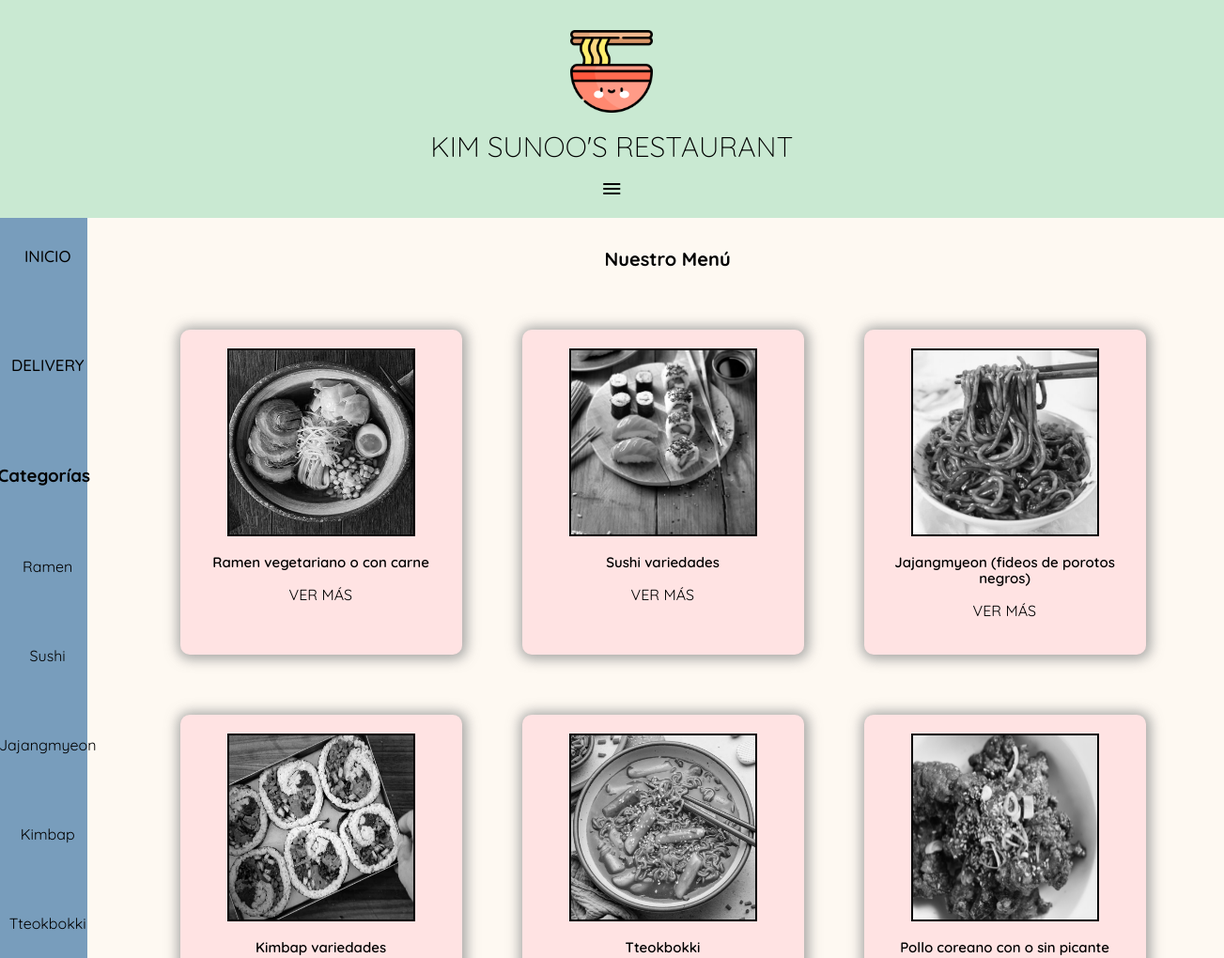
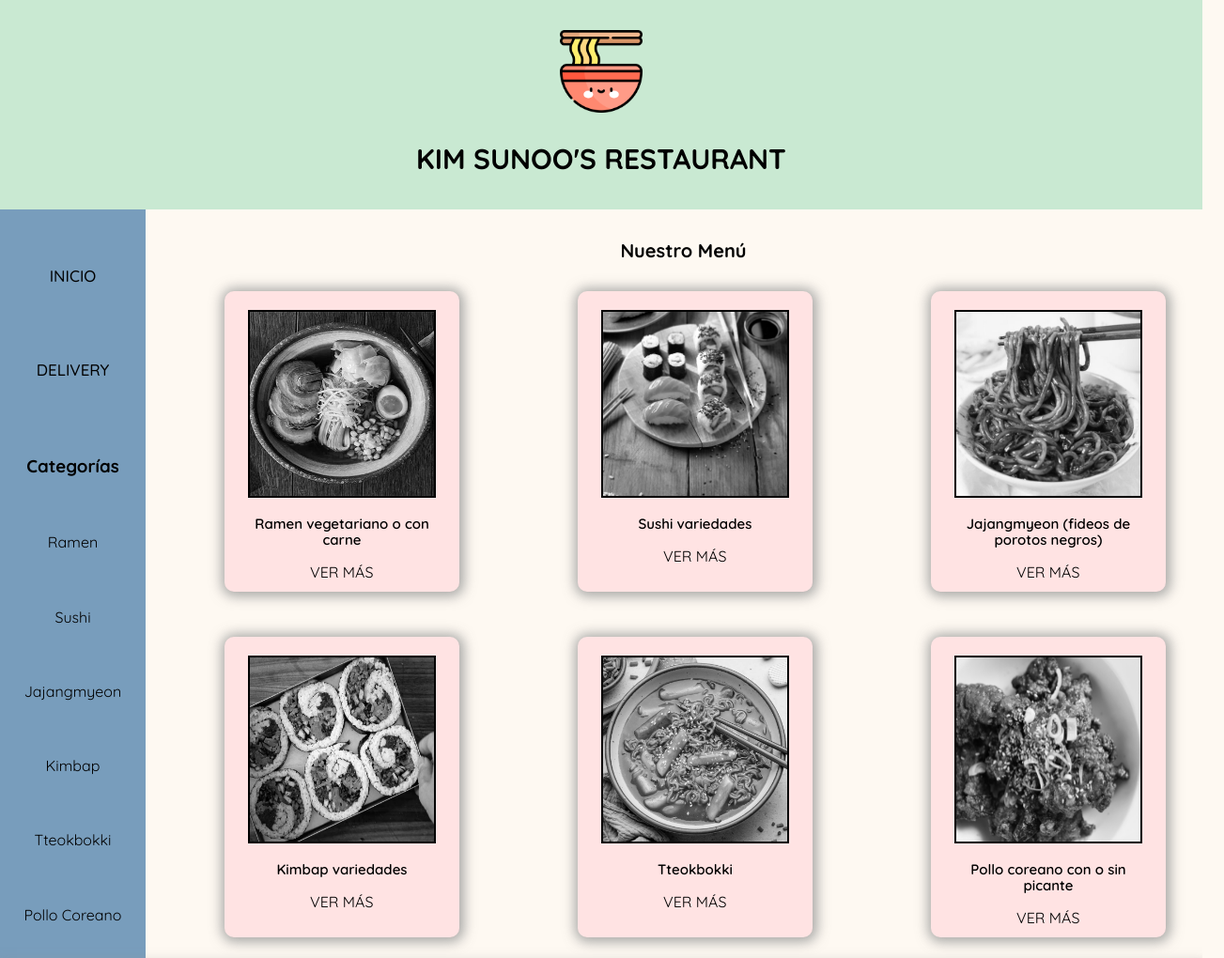
Before and after one commit to Mangellch/animacion_css, a plain HTML site: page index.html in a window 1280 px wide. Shown: the top 1020 px of the page at 94% size, 1303 px wide, since content can reach past the window. Drawn offline with nearby package versions, Linux system fonts and the light colour scheme.

Commit message:
ajustes finalizados

```diff
--- a/assets/css/style.css
+++ b/assets/css/style.css
@@ -28,23 +28,25 @@ html {
     font-weight: 600;
 }
 
+
 main {
     display: grid;
     grid-template-columns: 1fr;
     grid-template-areas:
         "header header"
-        "nav section"
+        "titulo titulo"
+        "section section"
         "footer footer";
     }
 
 /*header*/
 .logo {
     width: 5.5rem;
-    text-align: left;
 }
 
 .header {
-    text-align: center;
+    display: grid;
+    place-items: center;
     font-size: 10px;
     padding-top: 1rem;
     grid-area: header;
@@ -52,6 +54,7 @@ main {
 }
 
 .segundo__titulo {
+    grid-area: titulo;
     padding: 1rem;
     margin-right: 25px;
     font-size: 16px;
@@ -59,7 +62,7 @@ main {
 }
 
   /*nav*/
-  .nav {
+  nav {
     display: none;
     grid-area: nav;
   }
@@ -74,20 +77,16 @@ main {
   }
 
   .toggle_menu {
-    display: flex;
-    flex-direction: column;
+    display: block;
     cursor: pointer;
-    margin-top: 1rem;
+    margin-bottom: 1rem;
   }
 
 /*seccion cards*/
-
 .seccion__cards {
+    display: grid;
     grid-area: section;
-    margin-right: 35px;
-}
-  .cards {
-    grid-area: section;
+    place-items: center;
 }
 
 .card {
@@ -97,7 +96,7 @@ main {
     border-radius: 10px;
     padding: 20px;
     text-align: center;
-    margin-bottom: 15px;
+    margin-bottom: 20px;
     box-shadow: 1px 1px 13px 4px rgba(143, 143, 143, 0.77);
     }
 
@@ -128,8 +127,7 @@ main {
 }
 
 /*footer*/
-
-.footer {
+footer {
     grid-area: footer;
     padding: 15px;
     background-color: var(--verdePastel);
@@ -177,30 +175,32 @@ main {
 @media (min-width: 576px) {
     main {
         display: grid;
-        grid-template-columns: 1fr 2fr;
+        grid-template-columns: 1fr 1fr;
         grid-template-areas:
         "header header"
+        "nav titulo"
         "nav section"
         "footer footer";
-        margin-bottom: 1rem;
     }
 
     header {
-        grid-area: header;
         background-color: var(--verdePastel);
-        width: 100%; /* Ancho total de la pantalla */
-        padding: 1rem; /* Ajusta el padding para espaciar el contenido */
+        width: 100%;
+        padding: 1rem;
     }
 
-    .toggle_menu {
+    header .toggle_menu {
         display: none;
     }
 
      /* barra de navegación */
     .nav {
         display: flex;
-        justify-content: space-between;
+        flex-direction: column;
+        justify-content: space-around;
         align-items: center;
+        width: 155px;
+        background-color: var(--colorPrincipal);;
         padding: 1rem;
         height: auto;
     }
@@ -210,26 +210,37 @@ main {
         padding: 5px;
         text-transform: uppercase;
         font-weight: 500;
-        transition: background-color 0.3s, color 0.3s, border-radius 0.3s;
     }
 
+    .segundo__titulo {
+        margin-top: 1rem;
+    }
+
+    /*seccion cards*/
     .seccion__cards {
         display: grid;
         grid-template-columns: repeat(2, 1fr);
-        padding-right: 1rem;
-        padding-left: 1rem;
+        place-items: center;
+        margin-bottom: 1rem;
+    }
+
+    .card {
+        margin: 1rem;
+        width: 250px;
+        height: 320px;
     }
 
     .card__imagen {
-        width: 80%;
+        width: 150px;
+        height: 150px;
+        gap: 1rem;
+    }
 }
 
-    /*Menu*/
-    .toggle_menu{
-        display: flex;
+@media (max-width: 575px) { /* Definición para móviles */
+    .nav {
+        display: none; /* Oculta el aside en pantallas pequeñas */
     }
-
-
 }
 
 
@@ -237,9 +248,10 @@ main {
 @media (min-width: 992px) {
     main {
         display: grid;
-        grid-template-columns: 1fr 2fr;
+        grid-template-columns: 200px 1fr;
         grid-template-areas:
         "header header"
+        "nav titulo"
         "nav section"
         "footer footer";
     }
@@ -255,21 +267,15 @@ main {
 
     h1 {
         text-align: center;
+        margin-top: 1rem;
         text-transform: uppercase;
-        font-weight: 300;
         font-size: 30px;
         color: var(--colorTitulo);
-        display: flex;
-        justify-content: center;
         flex-grow: 1;
-        margin: 0;
     }
 
     .segundo__titulo {
-        padding: 2rem;
-        margin-right: 25px;
         font-size: 20px;
-        text-align: center;
       }
 
     /*nav*/
@@ -277,20 +283,18 @@ main {
         display: flex;
         flex-direction: column;
         background-color: var(--colorPrincipal);
-        width: 65%;
         padding: 60px;
       }
 
     .nav__texto {
-        margin-left: 8px;
         margin-top: 10px;
         text-transform: uppercase;
         font-weight: 500;
         transition: background-color 0.3s, color 0.3s, border-radius 0.3s;
     }
 
-    .nav__categorias {
-        margin-left: 8px;
+    header .toggle_menu {
+        display: none;
     }
 
     /*boton*/
@@ -313,11 +317,14 @@ main {
     /*Cards*/
     .seccion__cards {
         display: grid;
-        grid-template-columns: repeat(3, 1fr); /* Escritorio: 3 columnas */
+        grid-template-columns: repeat(3, 1fr);
+        gap: 3rem;
+        margin-bottom: 2rem;
+        margin-top: 1rem;
     }
 
     .card {
-        margin: 2rem;
+        margin: 0;
         box-shadow: 1px 1px 13px 4px rgba(143, 143, 143, 0.77);
     }
 
@@ -325,8 +332,7 @@ main {
         width: 200px;
         height: 200px;
         border: 2px solid #000;
-        margin-left: auto;
-        margin-right: auto;
+        margin: 0 auto;
         filter: grayscale(100%);
         transition: filter 0.5s ease;
         cursor: pointer;
@@ -337,11 +343,11 @@ main {
     }
 
     /*footer*/
-    .footer {
-        grid-area: footer;
+    footer {
         padding: 15px;
         background-color: var(--verdePastel);
         box-shadow: 1px 1px 13px 4px rgba(143, 143, 143, 0.77);
+        grid-area: footer;
     }
 
     .titulo__footer {
--- a/index.html
+++ b/index.html
@@ -36,11 +36,8 @@
             <a class="nav__categorias" href="#"> Tteokbokki </a>
             <a class="nav__categorias" href="#"> Pollo Coreano </a>
         </nav>
-
+        <h2 class="segundo__titulo"> Nuestro Menú</h2>
         <section class="cards">
-                <h2 class="segundo__titulo">
-                    Nuestro Menú
-                </h2>
             <div class="seccion__cards">
                 <!--Cards-->
                 <div class="card">
@@ -111,6 +108,5 @@
             </div>
         </footer>
     </main>
-
 </body>
 </html>
```
Lines whose indentation alone changed are shown as unchanged.
